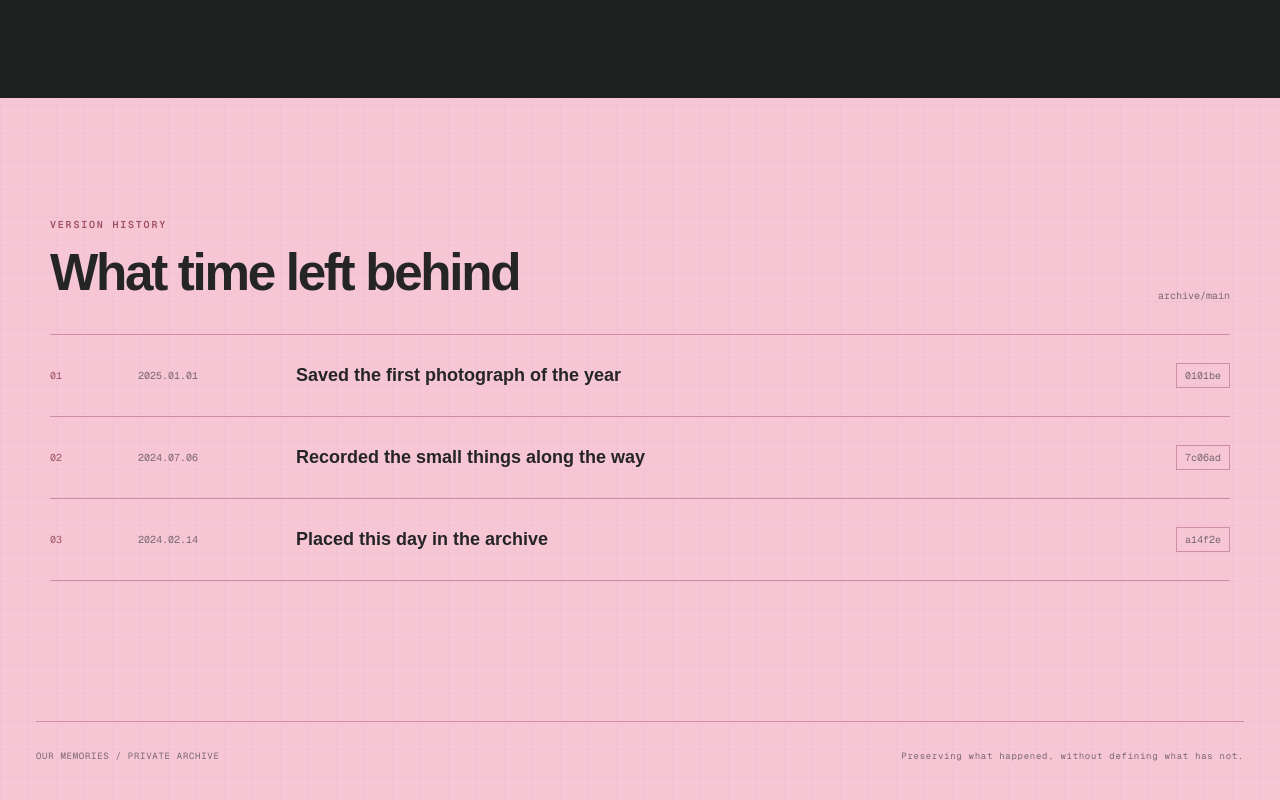
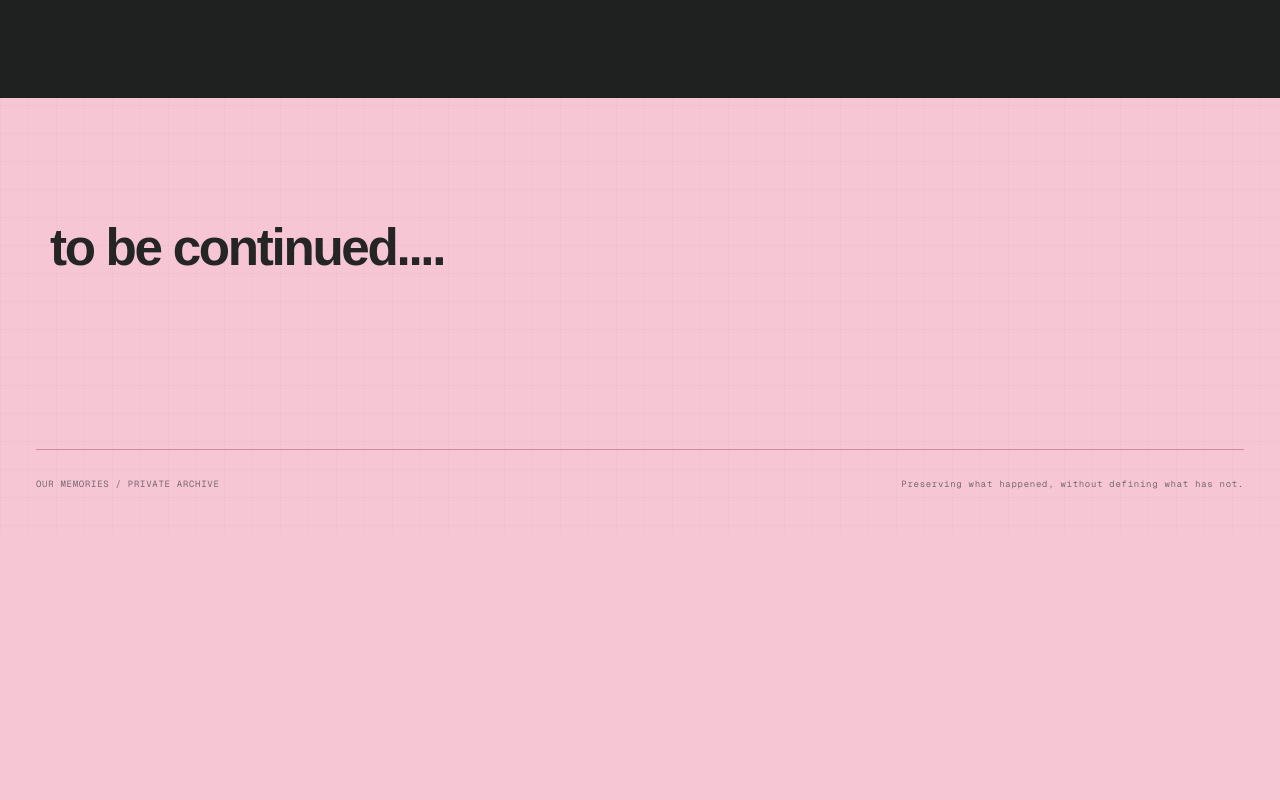
Before and after one commit to jeff960149-rgb/our-memory-archive, a Next.js app: page / in a window 1280 px wide. Shown: the part 1911-2711 px from the top of the page. After the commit the page ends 2445 px from the top, so only its background shows below. Built offline with nearby package versions, Linux system fonts and the light colour scheme.

Commit message:
Simplify the history section

```diff
--- a/app/page.tsx
+++ b/app/page.tsx
@@ -97,20 +97,8 @@ export default function Home() {
       <section className="history" id="log">
         <div className="history-heading">
           <div>
-            <p>VERSION HISTORY</p>
-            <h2>What time left behind</h2>
+            <h2>to be continued....</h2>
           </div>
-          <span>archive/main</span>
-        </div>
-        <div className="log-list">
-          {log.map((item, index) => (
-            <article className="log-row" key={item.hash}>
-              <span className="log-index">{String(index + 1).padStart(2, "0")}</span>
-              <time>{item.date}</time>
-              <h3>{item.title}</h3>
-              <code>{item.hash}</code>
-            </article>
-          ))}
         </div>
       </section>
 
```
Also changed, not shown: 1 other file (tests, documents, lock files or other folders).
